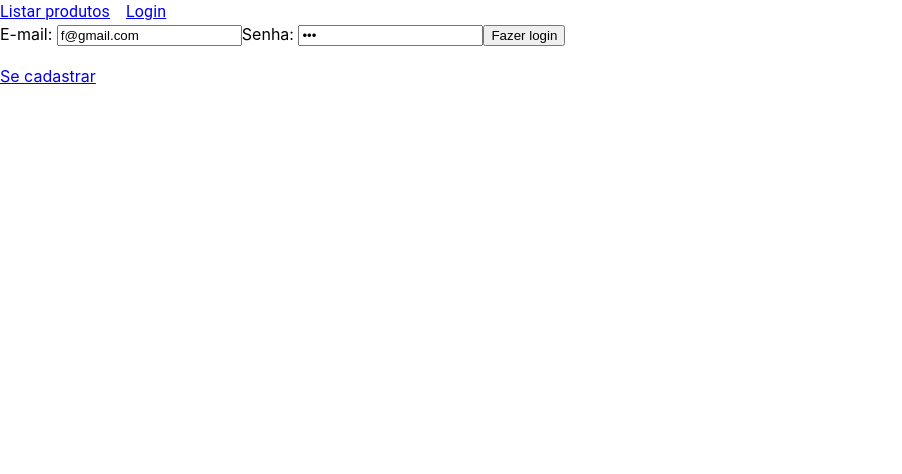
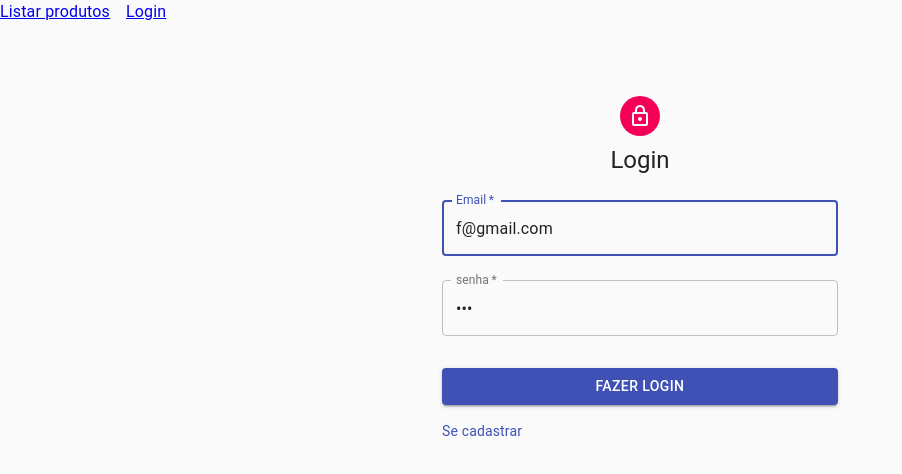
Before and after one commit to deirofelippe/bgc-frontend, a React (Create React App) app: page /login in a window 1280 px wide. Shown: the top 474 px of the page, without its empty margins (0-902 px from the left). Built offline with nearby package versions, Linux system fonts and the light colour scheme.

Commit message:
usando o material-ui no Login

```diff
--- a/src/components/Login.js
+++ b/src/components/Login.js
@@ -1,10 +1,46 @@
 import React, { useState } from 'react';
-import { Link, useHistory } from 'react-router-dom';
+import { Link as LinkRouterDom, useHistory } from 'react-router-dom';
 import { connect } from 'react-redux';
 import { fazer_login } from '../redux/actions/loginActions';
 import { verificar_login_existe } from '../services/usuarioService';
 
+import Avatar from '@material-ui/core/Avatar';
+import Button from '@material-ui/core/Button';
+import CssBaseline from '@material-ui/core/CssBaseline';
+import TextField from '@material-ui/core/TextField';
+import Link from '@material-ui/core/Link';
+import Grid from '@material-ui/core/Grid';
+import LockOutlinedIcon from '@material-ui/icons/LockOutlined';
+import Typography from '@material-ui/core/Typography';
+import { makeStyles } from '@material-ui/core/styles';
+import Container from '@material-ui/core/Container';
+
+const useStyles = makeStyles((theme) => ({
+   paper: {
+      marginTop: theme.spacing(8),
+      display: 'flex',
+      flexDirection: 'column',
+      alignItems: 'center',
+   },
+   avatar: {
+      margin: theme.spacing(1),
+      backgroundColor: theme.palette.secondary.main,
+   },
+   form: {
+      width: '100%', // Fix IE 11 issue.
+      marginTop: theme.spacing(1),
+   },
+   submit: {
+      margin: theme.spacing(3, 0, 2),
+   },
+   colorError: {
+      color: theme.palette.error.dark
+   },
+}));
+
 const Login = props => {
+   const classes = useStyles();
+
    const [login, setLogin] = useState({
       email: 'f@gmail.com',
       senha: '123'
@@ -25,38 +61,76 @@ const Login = props => {
       event.preventDefault()
       const usuarios = props.usuarios
 
-      if(verificar_login_existe(usuarios, login)){
-         props.fazer_login({login, usuarios})
+      if (verificar_login_existe(usuarios, login)) {
+         props.fazer_login({ login, usuarios })
          history.push('/')
-      }else{
-         setMsg({ msg: 'Dados estão errados ou não existe'})
+      } else {
+         setMsg({ msg: 'Dados estão errados ou não existe' })
       }
    }
 
    return (
-      <form onSubmit={(event) => handleSubmit(event)}>
-         <label>E-mail: </label>
-         <input type="email"
-            name="email"
-            value={login.email}
-            onChange={handleChange} />
+      <Container component="main" maxWidth="xs">
+         <CssBaseline />
+         <div className={classes.paper}>
+            <Avatar className={classes.avatar}>
+               <LockOutlinedIcon />
+            </Avatar>
+            <Typography component="h1" variant="h5">
+               Login
+            </Typography>
+            <Typography variant="body2" className={classes.colorError} align="center">
+               {msg.msg}
+            </Typography>
+            <form
+               onSubmit={(event) => handleSubmit(event)}
+               className={classes.form}
+               noValidate
+            >
 
-         <label>Senha: </label>
-         <input type="password"
-            name="senha"
-            value={login.senha}
-            onChange={handleChange} />
-
-         <input type="submit" value="Fazer login" />
-
-         <div>
-            <h2>
-               {msg.msg}
-            </h2>
+               <TextField
+                  variant="outlined"
+                  margin="normal"
+                  required
+                  fullWidth
+                  id="email"
+                  label="Email"
+                  name="email"
+                  autoComplete="email"
+                  autoFocus
+                  value={login.email}
+                  onChange={handleChange}
+               />
+               <TextField
+                  variant="outlined"
+                  margin="normal"
+                  required
+                  fullWidth
+                  name="senha"
+                  label="senha"
+                  type="password"
+                  id="password"
+                  autoComplete="current-password"
+                  value={login.senha}
+                  onChange={handleChange}
+               />
+               <Button
+                  type="submit"
+                  fullWidth
+                  variant="contained"
+                  color="primary"
+                  className={classes.submit}
+               >
+                  Fazer login
+               </Button>
+               <Grid container>
+                  <Grid item>
+                     <Link variant="body2" component={LinkRouterDom} to="/usuario/formulario">Se cadastrar</Link>
+                  </Grid>
+               </Grid>
+            </form>
          </div>
-
-         <Link to="/usuario/formulario">Se cadastrar</Link>
-      </form>
+      </Container>
    );
 }
 
--- a/src/components/produto/ListagemProdutos.js
+++ b/src/components/produto/ListagemProdutos.js
@@ -63,7 +63,9 @@ const ListagemProdutos = (props) => {
                      <TableCell>
                         <Link to={`/produto/${produto.id}`}>{produto.nome}</Link>
                      </TableCell>
-                     <TableCell>{produto.descricao}</TableCell>
+                     <TableCell>
+                        {produto.descricao}
+                     </TableCell>
                      <TableCell>{formatarPreco(produto.preco)}</TableCell>
                      <TableCell>
                         <button onClick={() => handleSubmit(produto.id, login.id)}>Reservar</button>
--- a/src/utils/baseDeDados.js
+++ b/src/utils/baseDeDados.js
@@ -129,33 +129,33 @@ export const dados_produtos = () => {
    return [
       {
         "id": "eba482a1-87f0-11eb-b154-453384dad18e",
-        "nome": "Teste 0",
-        "descricao": "oasdi",
-        "preco": "5000.25"
+        "nome": "Mini Figura Young Gru",
+        "descricao": "Tamanho: Aproximadamente 6cm.",
+        "preco": "15.30"
       },
       {
         "id": "eba482a3-87f0-11eb-b154-453384dad18e",
-        "nome": "Teste 1",
-        "descricao": "akajsdnkdsajn",
-        "preco": "50"
+        "nome": "Boneco Minions Otto Filme",
+        "descricao": "Comprimento: 3,5 cm",
+        "preco": "56.90"
       },
       {
         "id": "eba482a5-87f0-11eb-b154-453384dad18e",
-        "nome": "Teste 2",
-        "descricao": "alskdclcskm kjsad",
-        "preco": "125.82"
+        "nome": "Mini Figura Stuart",
+        "descricao": "Tamanho: Aproximadamente 6cm. Boneco Não Articulado.",
+        "preco": "17.00"
       },
       {
         "id": "eba482a7-87f0-11eb-b154-453384dad18e",
-        "nome": "Teste 3",
-        "descricao": "avc dawl",
-        "preco": "2530.00"
+        "nome": "5 Bonecos Gru",
+        "descricao": "MinionsTamanho 6 cm de altura Com Base para ficar em pé",
+        "preco": "59.99"
       },
       {
         "id": "eba482a9-87f0-11eb-b154-453384dad18e",
-        "nome": "Teste 4",
-        "descricao": "amsdkfmlfsdkmlsd",
-        "preco": "829.99"
+        "nome": "Boneco Minions Travessos",
+        "descricao": "Contém articulação básica dos braços",
+        "preco": "123.40"
       }
    ]
 }
```
Also changed, not shown: 1 other file (tests, documents, lock files or other folders).
